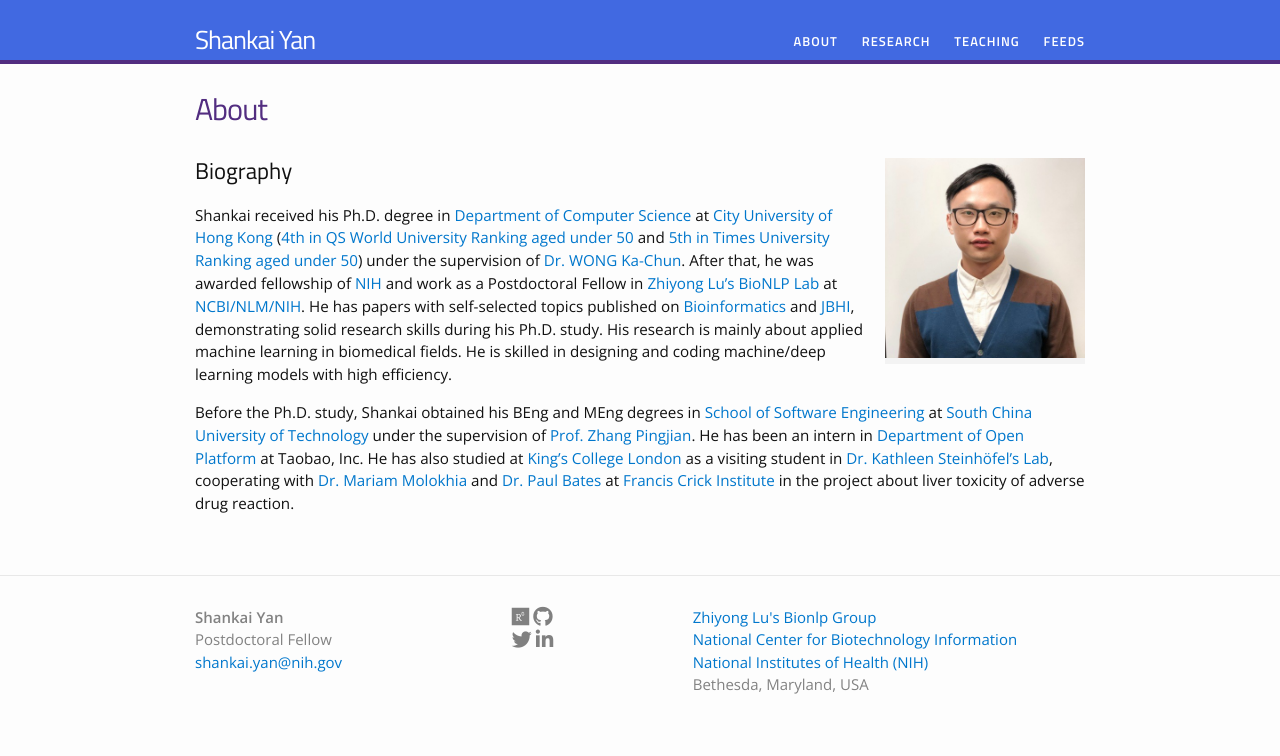
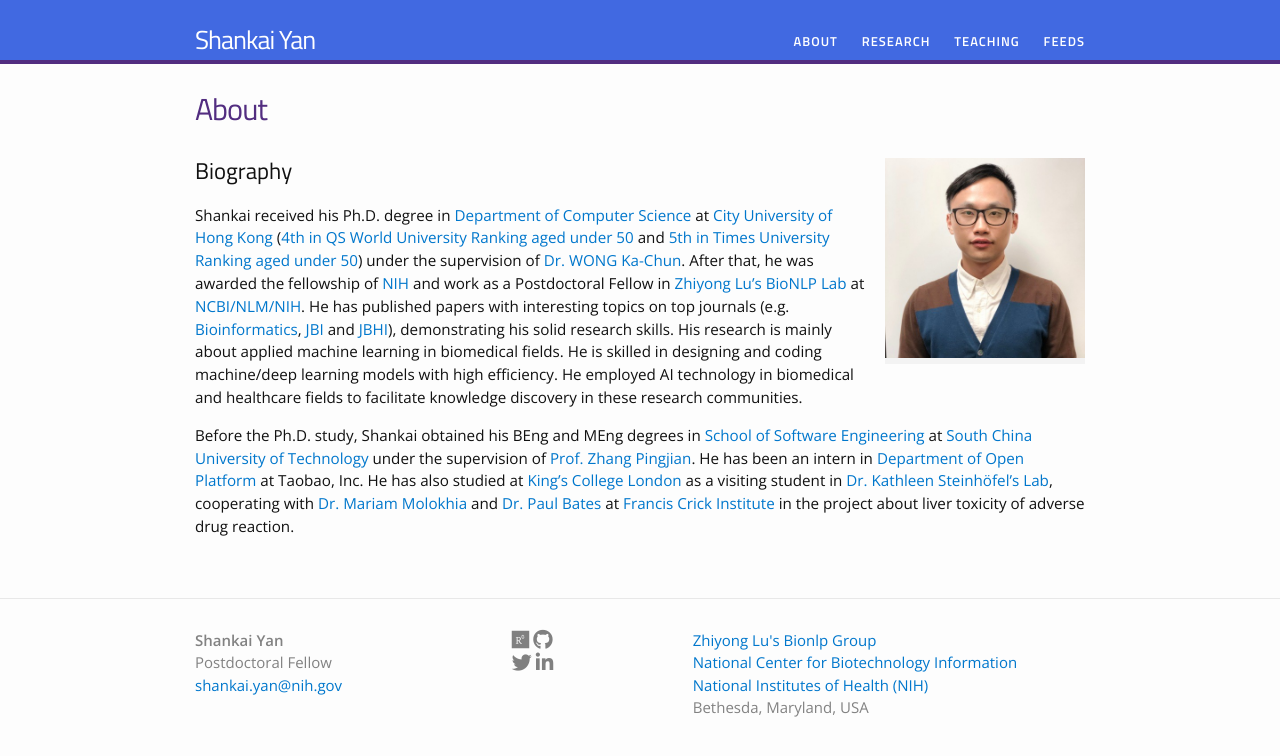
Before and after one commit to cskyan/cskyan.github.io, a Jekyll site: the page built from about.md, in a window 1280 px wide. Shown: the top 756 px of the page. Built offline with Jekyll 4.4.1, drawn with Linux system fonts in a browser that asks for light colours; nearby versions of some CDN libraries; some web fonts are replaced; a style sheet for code colours, icons or effects is not loaded.

Commit message:
Update profile

```diff
--- a/about.md
+++ b/about.md
@@ -7,6 +7,6 @@ permalink: /about/
 {% include image.html url="/images/avatar.jpg" width=200 align="right" %}
 
 ## Biography
-Shankai received his Ph.D. degree in [Department of Computer Science](https://www.cs.cityu.edu.hk/) at [City University of Hong Kong](http://www.cityu.edu.hk/) ([4th in QS World University Ranking aged under 50](http://www.topuniversities.com/top-50-under-50) and [5th in Times University Ranking aged under 50](https://www.timeshighereducation.com/student/best-universities/best-young-universities-world)) under the supervision of [Dr. WONG Ka-Chun](http://www6.cityu.edu.hk/stfprofile/kc.w.htm). After that, he was awarded fellowship of [NIH](https://www.nih.gov/) and work as a Postdoctoral Fellow in [Zhiyong Lu's BioNLP Lab](https://www.ncbi.nlm.nih.gov/research/bionlp) at [NCBI/NLM/NIH](https://www.ncbi.nlm.nih.gov/). He has papers with self-selected topics published on [Bioinformatics](https://academic.oup.com/bioinformatics) and [JBHI](http://jbhi.embs.org/), demonstrating solid research skills during his Ph.D. study. His research is mainly about applied machine learning in biomedical fields. He is skilled in designing and coding machine/deep learning models with high efficiency.
+Shankai received his Ph.D. degree in [Department of Computer Science](https://www.cs.cityu.edu.hk/) at [City University of Hong Kong](http://www.cityu.edu.hk/) ([4th in QS World University Ranking aged under 50](http://www.topuniversities.com/top-50-under-50) and [5th in Times University Ranking aged under 50](https://www.timeshighereducation.com/student/best-universities/best-young-universities-world)) under the supervision of [Dr. WONG Ka-Chun](http://www6.cityu.edu.hk/stfprofile/kc.w.htm). After that, he was awarded the fellowship of [NIH](https://www.nih.gov/) and work as a Postdoctoral Fellow in [Zhiyong Lu's BioNLP Lab](https://www.ncbi.nlm.nih.gov/research/bionlp) at [NCBI/NLM/NIH](https://www.ncbi.nlm.nih.gov/). He has published papers with interesting topics on top journals (e.g. [Bioinformatics](https://academic.oup.com/bioinformatics), [JBI](https://www.journals.elsevier.com/journal-of-biomedical-informatics) and [JBHI](http://jbhi.embs.org/)), demonstrating his solid research skills. His research is mainly about applied machine learning in biomedical fields. He is skilled in designing and coding machine/deep learning models with high efficiency. He employed AI technology in biomedical and healthcare fields to facilitate knowledge discovery in these research communities.
 
 Before the Ph.D. study, Shankai obtained his BEng and MEng degrees in [School of Software Engineering](http://www2.scut.edu.cn/software_en/) at [South China University of Technology](https://www.scut.edu.cn/en/) under the supervision of [Prof. Zhang Pingjian](https://www2.scut.edu.cn/software_en/2018/1214/c20555a299972/page.htm). He has been an intern in [Department of Open Platform](http://bigdata.taobao.com/) at Taobao, Inc. He has also studied at [King's College London](https://www.kcl.ac.uk) as a visiting student in [Dr. Kathleen Steinhöfel's Lab](https://www.kcl.ac.uk/people/kathleen-steinhofel), cooperating with [Dr. Mariam Molokhia](https://kclpure.kcl.ac.uk/portal/mariam.molokhia.html) and [Dr. Paul Bates](https://www.crick.ac.uk/research/labs/paul-bates) at [Francis Crick Institute](https://www.crick.ac.uk/) in the project about liver toxicity of adverse drug reaction.
```
